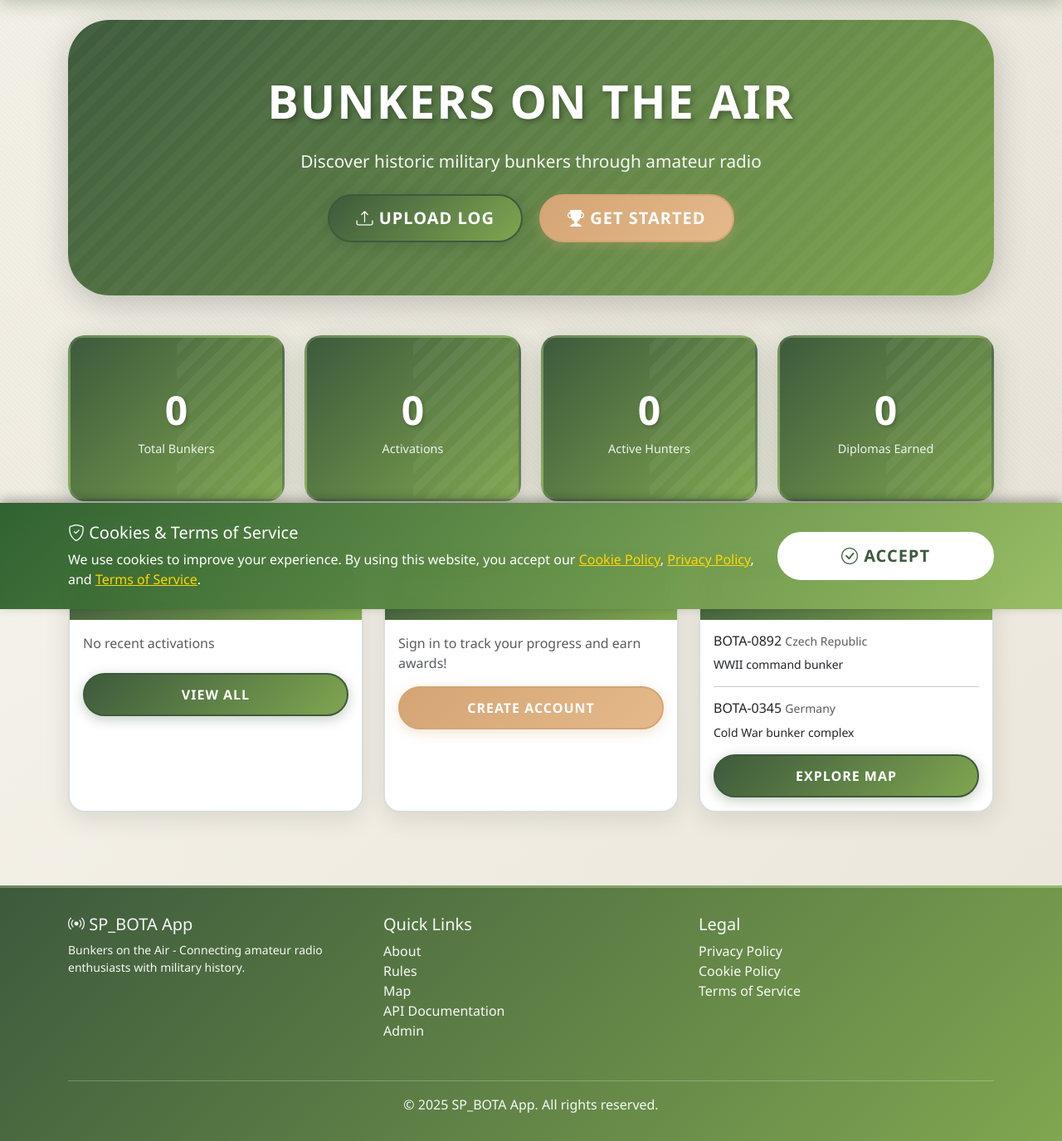
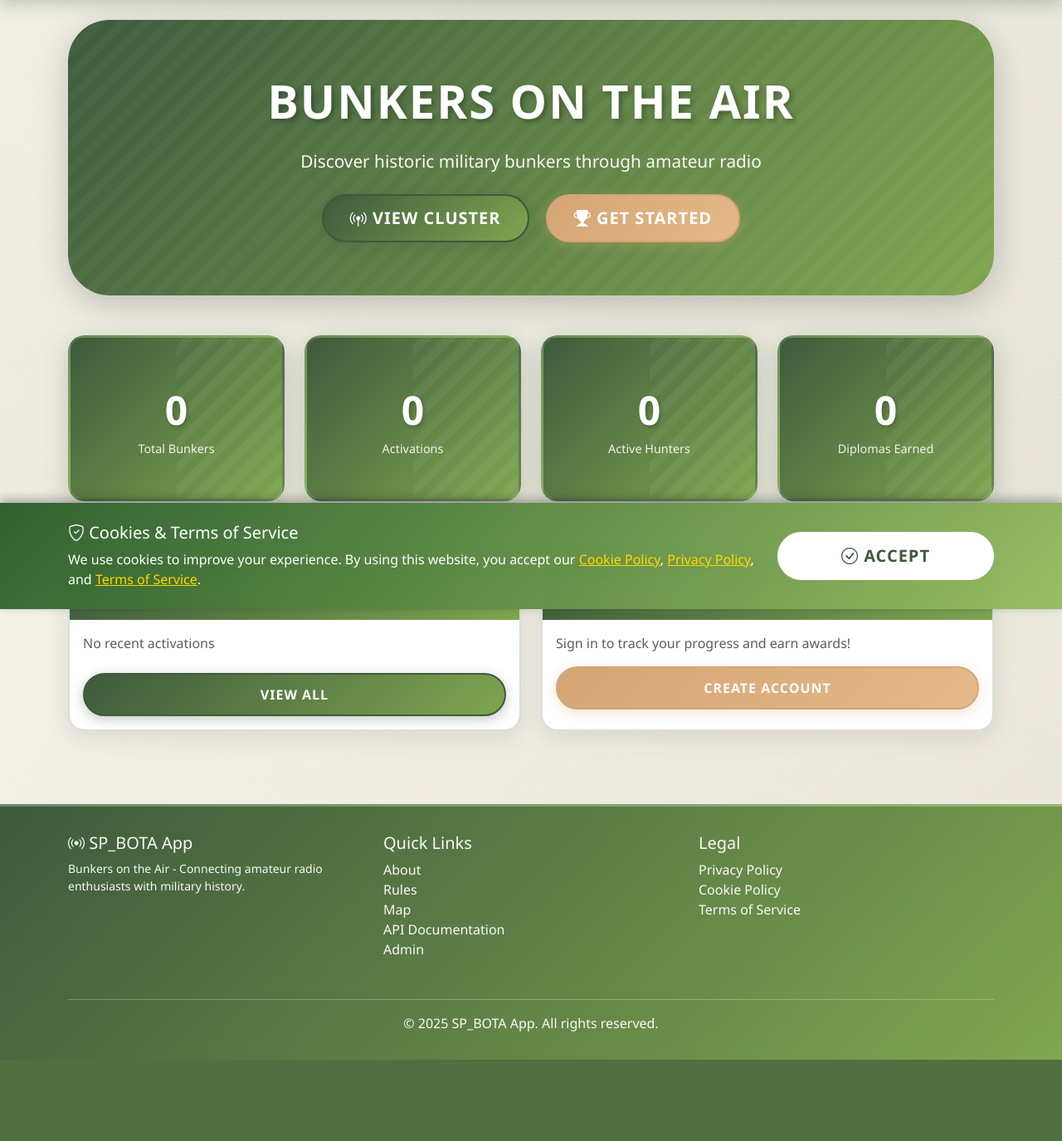
Before and after one commit to commitpanic/BOTA_Project, a Django app: page /en/ in a window 1280 px wide. Shown: the part 66-1441 px from the top of the page at 83% size. After the commit the page ends 1343 px from the top, so only its background shows below. Run offline with Django 5.2, Linux system fonts and the light colour scheme; data that the repository does not hold is empty; parts of the project's set-up code (start-up, migrations or seed data) failed here and were passed over.

Commit message:
Update home page: remove Featured Bunkers section, change buttons to View Cluster, add missing Polish translations

```diff
--- a/templates/home.html
+++ b/templates/home.html
@@ -14,10 +14,10 @@
         </p>
         <div class="mt-4">
             {% if not user.is_authenticated %}
-                <a href="{% url 'upload_log' %}" class="btn btn-primary btn-lg me-3"><i class="bi bi-upload"></i> {% trans "Upload Log" %}</a>
+                <a href="{% url 'cluster' %}" class="btn btn-primary btn-lg me-3"><i class="bi bi-broadcast-pin"></i> {% trans "View Cluster" %}</a>
                 <a href="{% url 'register' %}" class="btn btn-accent btn-lg"><i class="bi bi-trophy-fill"></i> {% trans "Get Started" %}</a>
             {% else %}
-                <a href="{% url 'upload_log' %}" class="btn btn-primary btn-lg me-3"><i class="bi bi-upload"></i> {% trans "Upload Log" %}</a>
+                <a href="{% url 'cluster' %}" class="btn btn-primary btn-lg me-3"><i class="bi bi-broadcast-pin"></i> {% trans "View Cluster" %}</a>
                 <a href="{% url 'diplomas' %}" class="btn btn-accent btn-lg"><i class="bi bi-trophy-fill"></i> {% trans "View Diplomas" %}</a>
             {% endif %}
         </div>
@@ -55,7 +55,7 @@
 <!-- Main Content Cards -->
 <div class="row g-4">
     <!-- Recent Activations -->
-    <div class="col-md-4">
+    <div class="col-md-6">
         <div class="card h-100">
             <div class="card-header">
                 <i class="bi bi-broadcast"></i> {% trans "Recent Activations" %}
@@ -82,7 +82,7 @@
     </div>
 
     <!-- User Progress -->
-    <div class="col-md-4">
+    <div class="col-md-6">
         <div class="card h-100">
             <div class="card-header">
                 <i class="bi bi-trophy-fill"></i> {% trans "Your Progress" %}
@@ -112,36 +112,5 @@
             </div>
         </div>
     </div>
-
-    <!-- Featured Bunkers -->
-    <div class="col-md-4">
-        <div class="card h-100">
-            <div class="card-header">
-                <i class="bi bi-star-fill"></i> {% trans "Featured Bunkers" %}
-            </div>
-            <div class="card-body">
-                {% if recent_activations %}
-                    {% for activation in recent_activations|slice:":1" %}
-                    <div class="mb-3">
-                        <span class="badge mb-2" style="background: var(--accent-color); padding: 0.5rem 1rem; border-radius: 5px; font-weight: 700; text-transform: uppercase; letter-spacing: 1px;"><i class="bi bi-fire"></i> {% trans "Live Now" %}</span>
-                        <h6>{{ activation.bunker__reference_number }} <small class="text-muted">{{ activation.bunker__country }}</small></h6>
-                        <p class="small mb-0">{{ activation.bunker__name_en|default:"Historic bunker site" }}</p>
-                    </div>
-                    <hr>
-                    {% endfor %}
-                {% endif %}
-                <div class="mb-3">
-                    <h6>{% trans "BOTA-0892" %} <small class="text-muted">{% trans "Czech Republic" %}</small></h6>
-                    <p class="small mb-0">{% trans "WWII command bunker" %}</p>
-                </div>
-                <hr>
-                <div>
-                    <h6>{% trans "BOTA-0345" %} <small class="text-muted">{% trans "Germany" %}</small></h6>
-                    <p class="small mb-0">{% trans "Cold War bunker complex" %}</p>
-                </div>
-                <a href="{% url 'map' %}" class="btn btn-primary w-100 mt-3">{% trans "Explore Map" %}</a>
-            </div>
-        </div>
-    </div>
 </div>
 {% endblock %}
```
Also changed, not shown: locale/pl/LC_MESSAGES/django.po, 1 other file.
